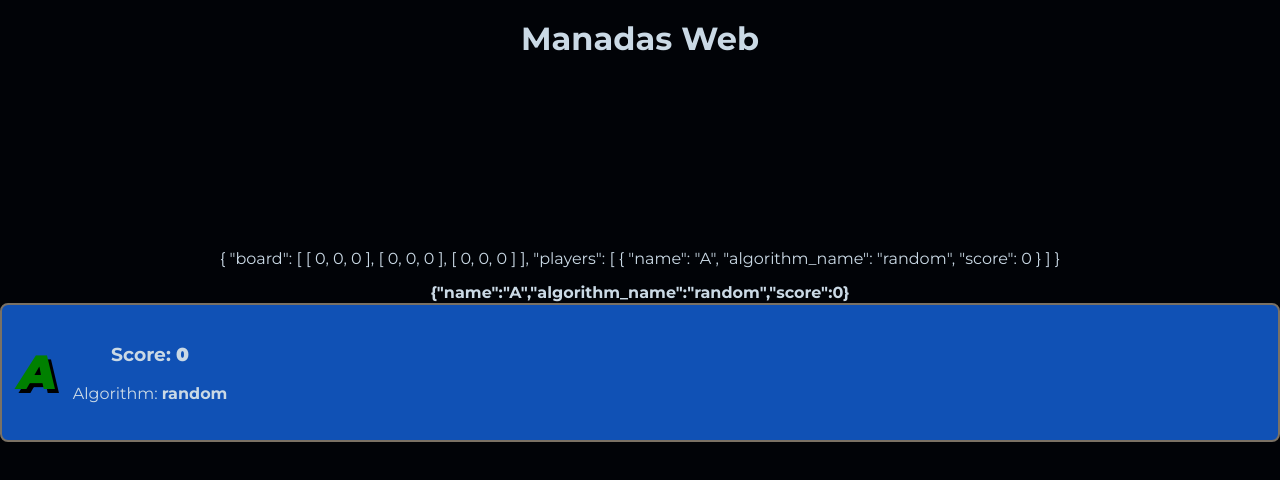
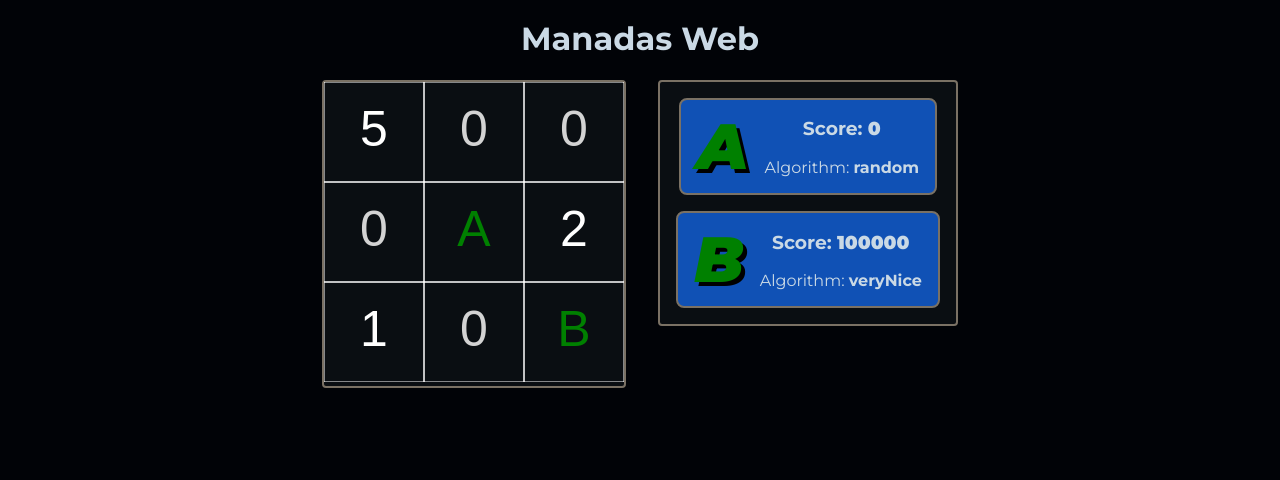
Before and after one commit to financieras/flask, a React (Create React App) app: page / in a window 1280 px wide. Shown: the top 480 px of the page. Built offline with nearby package versions, Linux system fonts and the light colour scheme.

Commit message:
player ranking & drawing board in canvas

```diff
--- a/src/App.css
+++ b/src/App.css
@@ -2,3 +2,28 @@
 	text-align: center;
 	background-color: var(--main);
 }
+
+section {
+	display: flex;
+	justify-content: center;
+	flex-wrap: wrap;
+	flex-direction: row;
+	gap: 2em;
+	max-width: 80em;
+	margin: 0 auto;
+}
+
+.playersContainer {
+	display: flex;
+	align-items: center;
+	flex-direction: column;
+	width: auto;
+	gap: 1em;
+	overflow: auto;
+	height: fit-content;
+	max-height: 80vh;
+	padding: 1em;
+	border: 2px solid var(--borders);
+	background-color: var(--background-light);
+	border-radius: .25em;
+}
--- a/src/App.jsx
+++ b/src/App.jsx
@@ -1,6 +1,6 @@
 import { useState } from 'react';
 import './App.css';
-import Board from "./components/Board.jsx";
+import Board from "./components/board/Board.jsx";
 import testData from "./ExampleData.js";
 import Player from './components/player/Player.jsx';
 
@@ -11,10 +11,9 @@ function App() {
 
 	let players = [];
 
-	userData.players.forEach((player, index) =>{
+	userData.players.forEach((player, index) => {
 		players.push(
 			<div>
-				<span>{JSON.stringify(player)}</span>
 				<Player player={player} key="index" />
 			</div>
 		)
@@ -23,9 +22,12 @@ function App() {
 	return (
 		<div className="App">
 			<h1>Manadas Web</h1>
-			<Board />
-			<p>{JSON.stringify(userData, null, 2)}</p>
-			{players}
+			<section>
+				<Board board={userData.board} />
+				<div className="playersContainer">
+					{players}
+				</div>
+			</section>
 		</div>
 	);
 }
--- a/src/ExampleData.js
+++ b/src/ExampleData.js
@@ -1,8 +1,8 @@
 const exmapleData = {
 	"board": [
-		[0, 0, 0],
-		[0, 0, 0],
-		[0, 0, 0]
+		[5, 0, 0],
+		[0, "A", 2],
+		[1, 0, "B"]
 	],
 	"players":
 		[
@@ -10,6 +10,11 @@ const exmapleData = {
 				"name": "A",
 				"algorithm_name": "random",
 				"score": 0
+			},
+			{
+				"name": "B",
+				"algorithm_name": "veryNice",
+				"score": 100000
 			}
 		]
 }
--- a/src/components/Board.jsx
+++ /dev/null
@@ -1,12 +0,0 @@
-import React from "react";
-
-
-const Board = () => {
-	return (
-		<div>
-			<canvas></canvas>
-		</div>
-	)
-}
-
-export default Board;
--- /dev/null
+++ b/src/components/board/Board.css
@@ -0,0 +1,14 @@
+.boardContainer {
+	width: fit-content;
+	height: fit-content;
+	border: 2px solid var(--borders);
+	border-radius: .25em;
+	background-color: var(--background-light);
+}
+
+.boardCanvas {
+	width: auto;
+	max-width: 100%;
+	height: auto;
+	max-width: 100%;
+}
--- /dev/null
+++ b/src/components/board/Board.jsx
@@ -0,0 +1,63 @@
+import React, { useEffect, useRef } from "react";
+import './Board.css'
+
+
+const Board = ({ board }) => {
+
+	const canvasRef = useRef(null);
+
+	const draw = (ctx, width, height) => {
+		const rows = board.length;
+		const cols = board[0].length;
+
+		const cellWidth = width / cols;
+		const cellHeight = height / rows;
+
+		// Clear the canvas
+		ctx.clearRect(0, 0, width, height);
+
+		// Draw each cell and its content
+		board.forEach((row, rowIndex) => {
+			console.log("sdfm");
+
+			row.forEach((cell, colIndex) => {
+				const x = colIndex * cellWidth;
+				const y = rowIndex * cellHeight;
+
+				// Draw the cell (a rectangle)
+				ctx.strokeStyle = 'white';
+				ctx.lineWidth = 1;
+				ctx.strokeRect(x, y, cellWidth, cellHeight);
+
+				// Draw the value inside the cell
+				if (isNaN(cell))
+					ctx.fillStyle = 'green';
+				else if (!cell)
+					ctx.fillStyle = 'lightgray';
+				else
+					ctx.fillStyle = 'white';
+				ctx.font = `${cellHeight / 2}px Arial`;
+				ctx.textAlign = 'center';
+				ctx.textBaseline = 'middle';
+				ctx.fillText(cell, x + cellWidth / 2, y + cellHeight / 2);
+			});
+		});
+	};
+
+	useEffect(() => {
+		const canvas = canvasRef.current;
+		const ctx = canvas.getContext('2d');
+		const width = canvas.width;
+		const height = canvas.height;
+
+		draw(ctx, width, height);
+	}, []);
+
+	return (
+		<div className="boardContainer">
+			<canvas ref={canvasRef} className="boardCanvas" height={board.length * 100} width={board[0].length * 100} />
+		</div>
+	)
+}
+
+export default Board;
--- a/src/components/player/Player.css
+++ b/src/components/player/Player.css
@@ -1,11 +1,10 @@
 .playerContainer {
 	display: flex;
-    justify-content: center;
 	flex-direction: row;
+	align-items: center;
 	background-color: var(--primary);
 	border: 2px solid var(--borders);
 	border-radius: .5em;
-    align-items: center;
 	justify-content: start;
 	gap: 1em;
 	padding: 0 1em;
@@ -13,11 +12,12 @@
 
 h2 {
 	font-weight: 900;
-    font-size: 3em;
+	font-size: 4em;
 	color: green;
 	font-style: italic;
 	text-shadow:
 		4px 4px 0 #000;
+	margin: 0;
 }
 
 span {
--- a/src/index.css
+++ b/src/index.css
@@ -19,4 +19,5 @@
 body {
 	background: var(--background);
 	color: var(--font);
+	color: lig
 }
```
Lines whose indentation alone changed are shown as unchanged.
